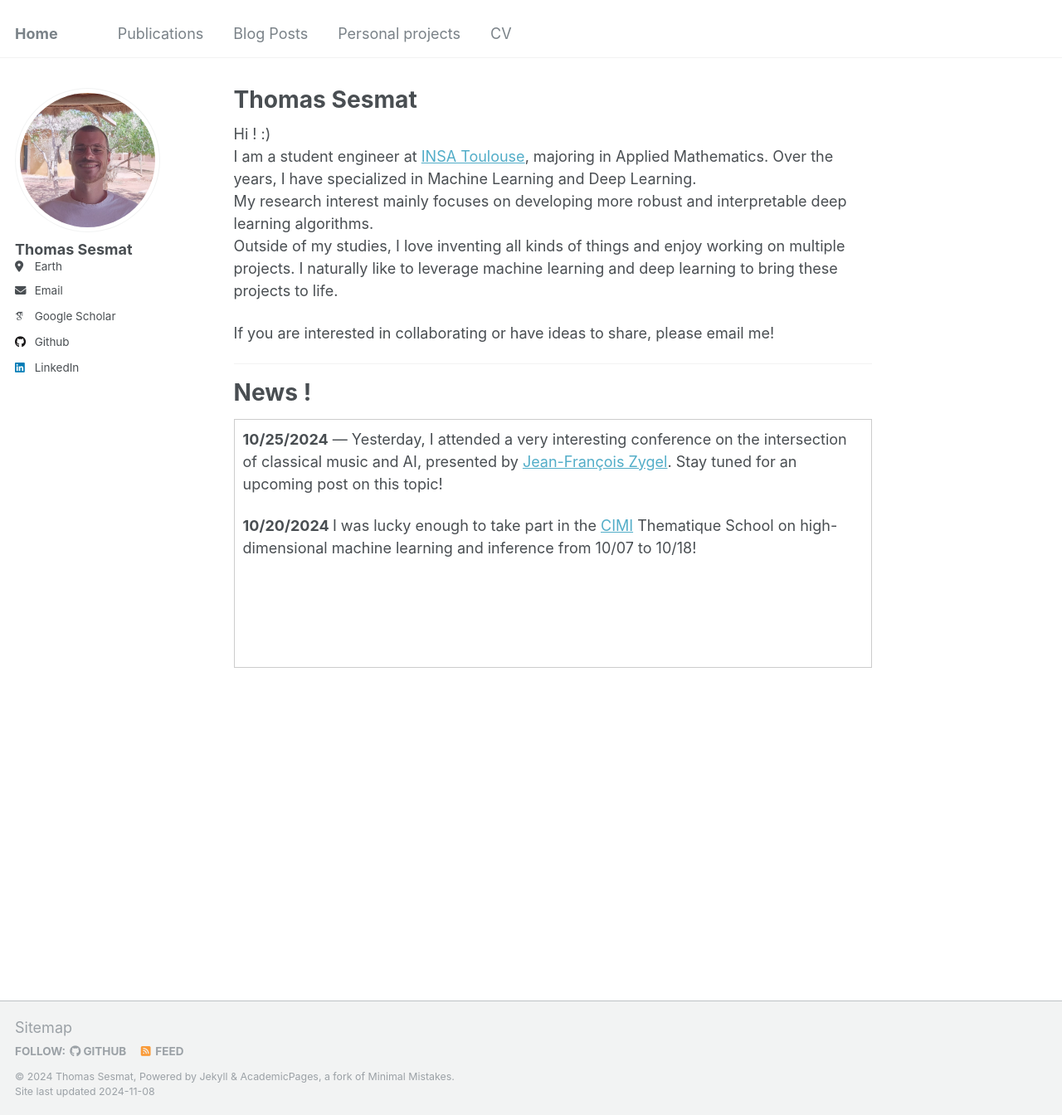
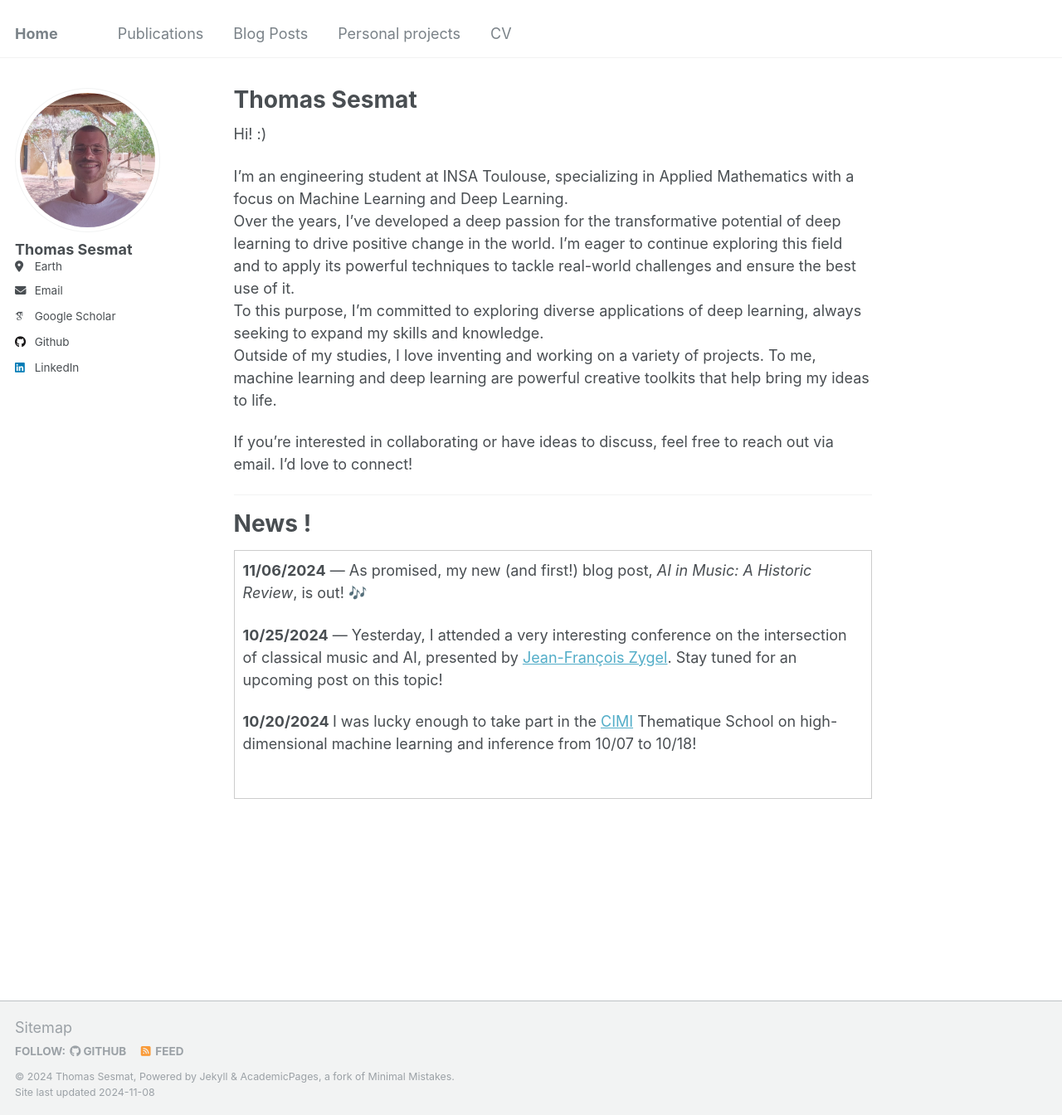
Before and after one commit to sourisimos/sourisimos.github.io, a Jekyll site: the page built from _pages/about.md, in a window 1280 px wide and 1344 px high. Shown: the whole window at 83% size. Built offline with Jekyll 4.4.1, drawn with Linux system fonts in a browser that asks for light colours; some web fonts are replaced.

Commit message:
Update about and news

```diff
--- a/_pages/about.md
+++ b/_pages/about.md
@@ -8,13 +8,14 @@ redirect_from:
 ---
 
 
+Hi! :)
 
-Hi ! :) <br>
-I am a student engineer at [INSA Toulouse](https://www.insa-toulouse.fr/ "INSA Toulouse"), majoring in Applied Mathematics. Over the years, I have specialized in Machine Learning and Deep Learning.<br>
-My research interest mainly focuses on developing more robust and interpretable deep learning algorithms. <br>
-Outside of my studies, I love inventing all kinds of things and enjoy working on multiple projects. I naturally like to leverage machine learning and deep learning to bring these projects to life.
+I’m an engineering student at INSA Toulouse, specializing in Applied Mathematics with a focus on Machine Learning and Deep Learning.<br>
+Over the years, I’ve developed a deep passion for the transformative potential of deep learning to drive positive change in the world. I’m eager to continue exploring this field and to apply its powerful techniques to tackle real-world challenges and ensure the best use of it. <br>
+To this purpose, I’m committed to exploring diverse applications of deep learning, always seeking to expand my skills and knowledge. <br>
+Outside of my studies, I love inventing and working on a variety of projects. To me, machine learning and deep learning are powerful creative toolkits that help bring my ideas to life.
 
-If you are interested in collaborating or have ideas to share, please email me!
+If you’re interested in collaborating or have ideas to discuss, feel free to reach out via email. I’d love to connect!
 
 ------
 
@@ -23,6 +24,8 @@ News !
 
 <div style="height: 300px; overflow-y: scroll; border: 1px solid #ccc; padding: 10px;">
 
+  <p><b>11/06/2024</b> — As promised, my new (and first!) blog post, <i>AI in Music: A Historic Review</i>, is out! 🎶  </p>
+
   <p><b>10/25/2024</b> — Yesterday, I attended a very interesting conference on the intersection of classical music and AI, presented by <a href="https://fr.wikipedia.org/wiki/Jean-Fran%C3%A7ois_Zygel">Jean-François Zygel</a>. Stay tuned for an upcoming post on this topic!</p>
 
   <p> <B> 10/20/2024 </B> I was lucky enough to take part in the <a href = "https://www.cimi.univ-toulouse.fr/en/" >CIMI</a> Thematique School on high-dimensional machine learning and inference from 10/07 to 10/18! </p>
```
